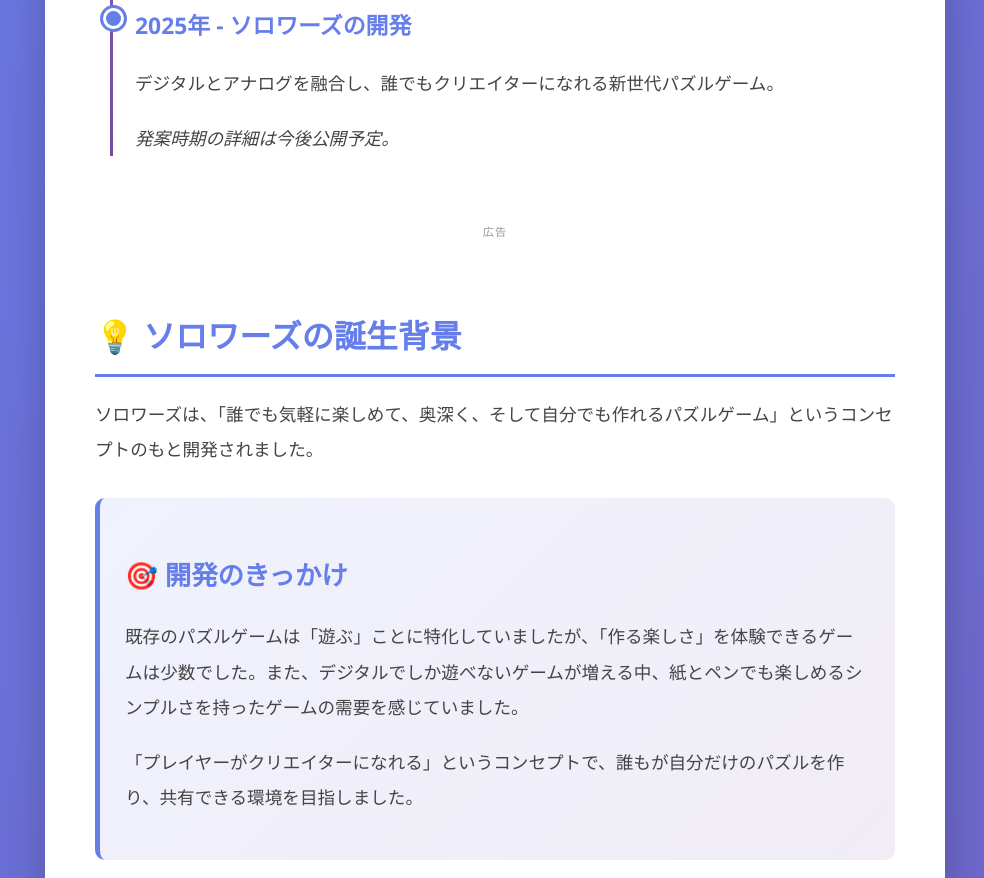
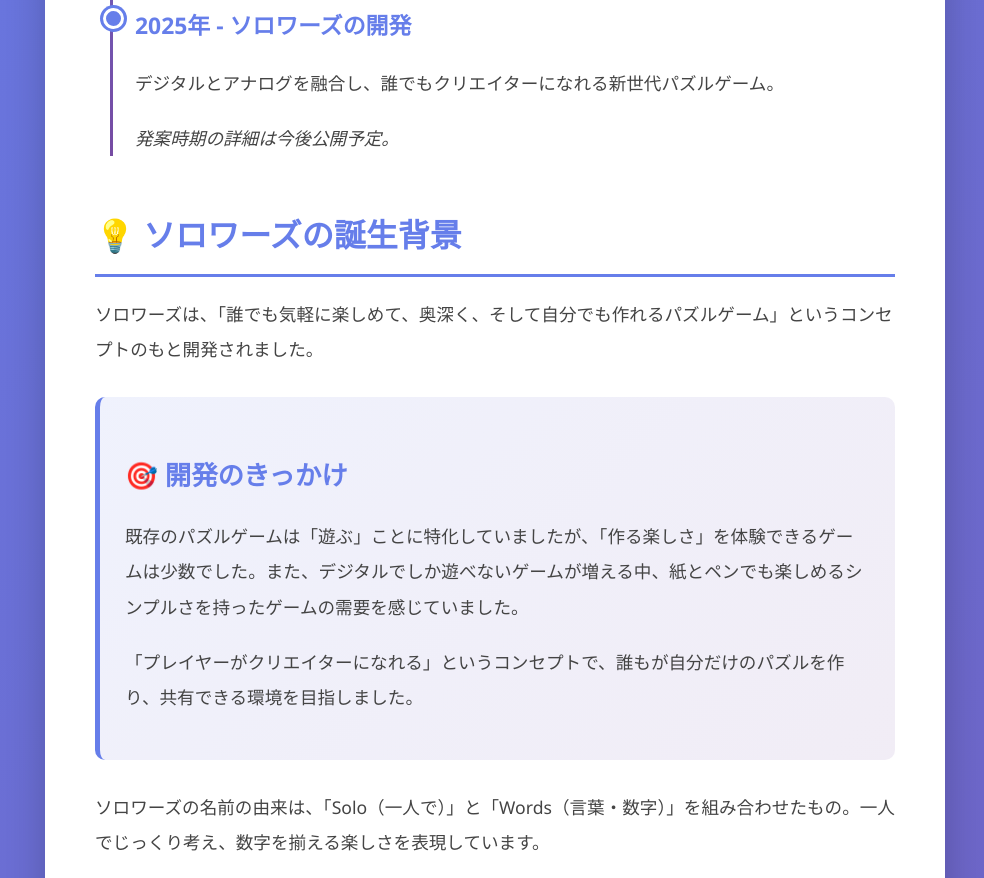
Before and after one commit to Solowords-yuki/Solowords-yuki.github.io, a website: page about.html in a window 1280 px wide. Shown: the part 1022-1900 px from the top of the page, without its empty margins (145-1129 px from the left). Drawn offline with Linux system fonts and the light colour scheme.

Commit message:
Add files via upload

```diff
--- a/about.html
+++ b/about.html
@@ -570,8 +570,22 @@
         }
 
         document.addEventListener('DOMContentLoaded', function() {
-            setupAds();
-            initScrollAds();
+            // 年齢層設定を確認して広告表示を制御
+            const ageGroup = localStorage.getItem('gameAgeGroup');
+            const adsEnabled = (ageGroup === 'adult');
+
+            if (!adsEnabled) {
+                // 広告を非表示
+                const adContainers = document.querySelectorAll('.ad-container');
+                adContainers.forEach(container => {
+                    container.style.display = 'none';
+                    container.style.visibility = 'hidden';
+                });
+            } else {
+                // 広告を表示
+                setupAds();
+                initScrollAds();
+            }
         });
         window.addEventListener('resize', setupAds);
     })();
```
